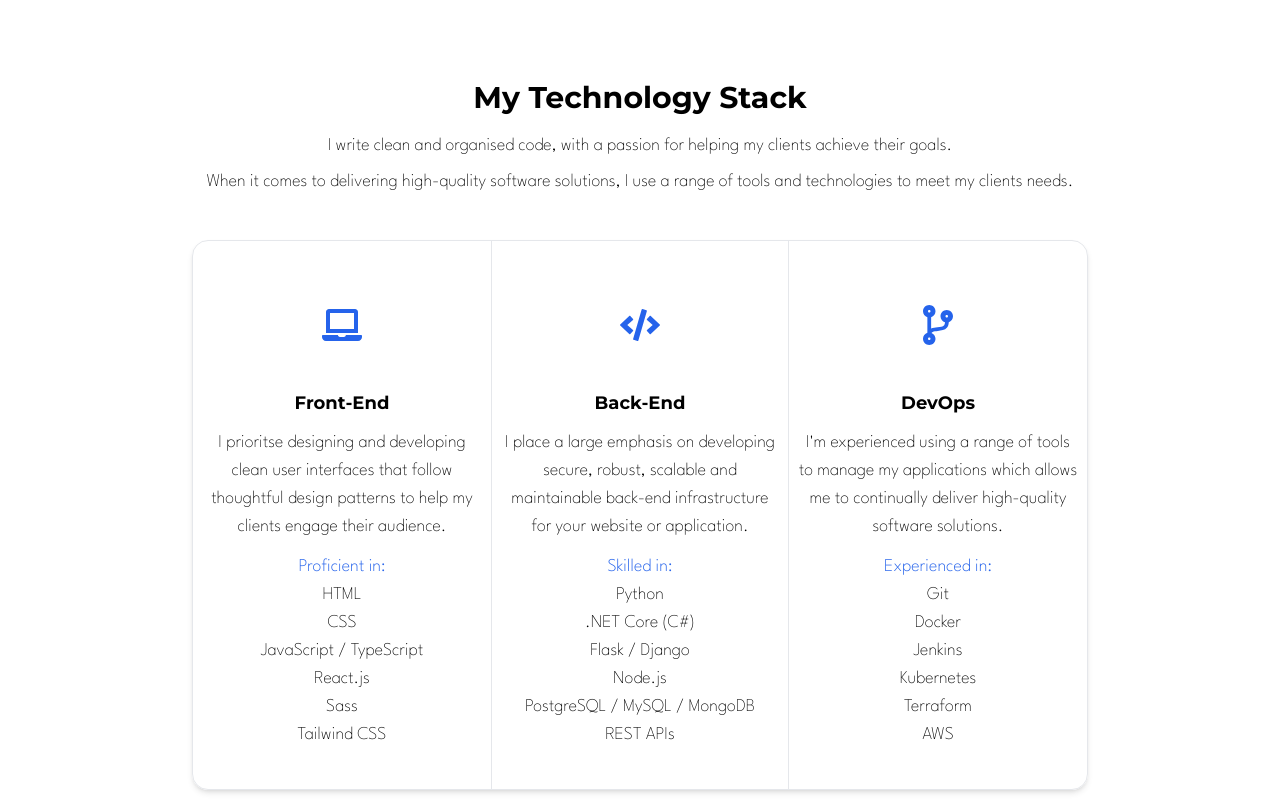
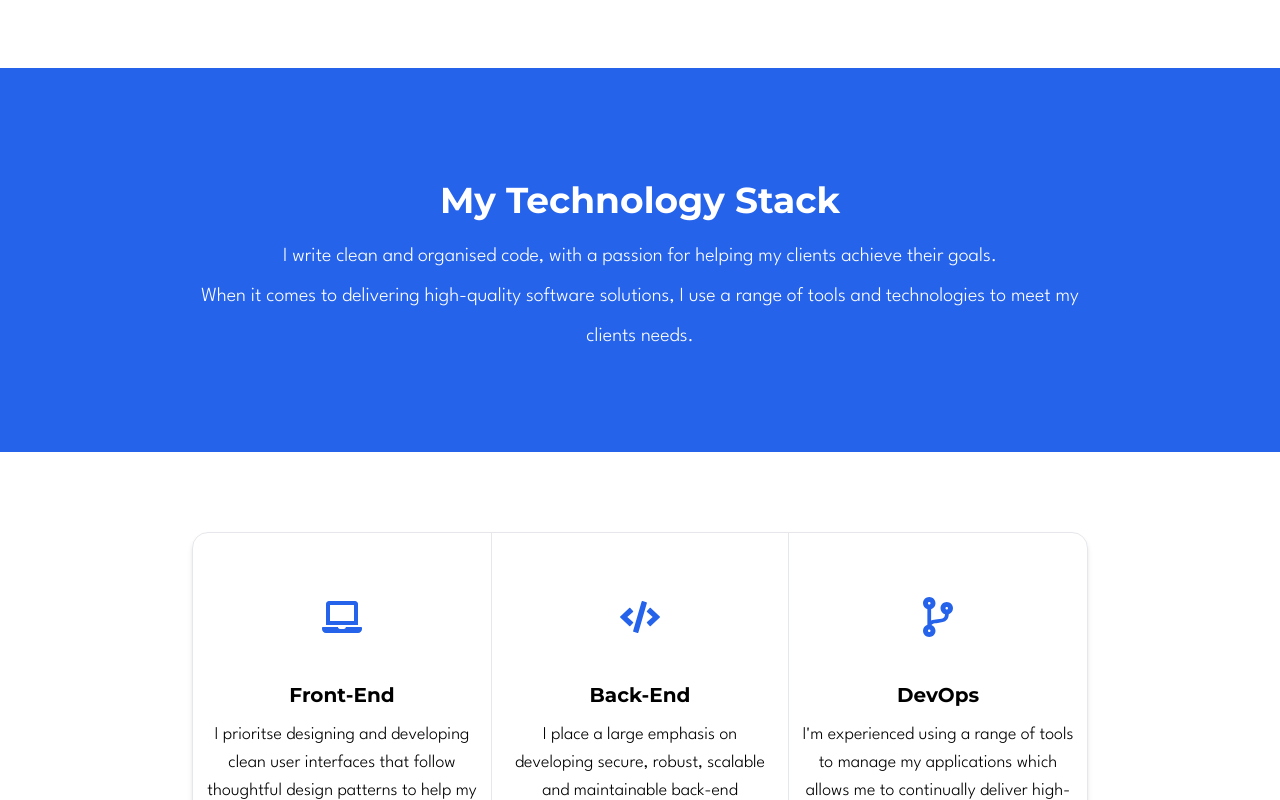
Before and after one commit to jkbeattie/jkbeattie.dev, a React (Create React App) app: page / in a window 1280 px wide. Shown: the part 800-1600 px from the top of the page. Built offline with nearby package versions, Linux system fonts and the light colour scheme.

Commit message:
feature: finalising the technology stack markup and styling

```diff
--- a/src/components/Hero.tsx
+++ b/src/components/Hero.tsx
@@ -5,7 +5,7 @@ import { Button } from './Button';
 
 function Hero() {
     return (
-        <div className="hero flex flex-col place-content-center">
+        <div className="hero flex flex-col place-content-center wrapper">
             <h1 className="text-5xl font-bold font-heading leading-tight">Hi, my name is <span className="text-blue-600">Jayden Beattie</span></h1>
             <h1 className="text-5xl font-bold font-heading leading-tight">
                 <Typical
--- a/src/components/Navbar.tsx
+++ b/src/components/Navbar.tsx
@@ -3,7 +3,7 @@ import Avatar from '../static/avatar.png'
 
 function Navbar() {
     return (
-        <div className='navbar mt-5 flex flew-row justify-between items-center'>
+        <div className='navbar mt-5 flex flew-row justify-between items-center wrapper'>
             <div className='avatar'>
                 <img src={Avatar} alt="jkbeattie.dev" />
             </div>
--- a/src/components/TechStack.tsx
+++ b/src/components/TechStack.tsx
@@ -2,11 +2,17 @@ import TechStackTable from "./TechStackTable"
 
 function TechStack() {
     return (
-        <div className="tech-stack flex flex-col items-center">
-            <h1 className="text-3xl font-bold font-heading leading-loose">My Technology Stack</h1>
-            <p className="text-lg font-thin font-main leading-loose">I write clean and organised code, with a passion for helping my clients achieve their goals.</p>
-            <p className="text-lg font-thin font-main leading-loose">When it comes to delivering high-quality software solutions, I use a range of tools and technologies to meet my clients needs.</p>
-            <TechStackTable />
+        <div className="tech-stack">
+            <div className="tech-stack-text text-center full-bleed bg-blue-600 text-white py-24">
+                <div className="wrapper">
+                    <h1 className="text-4xl font-bold font-heading leading-loose">My Technology Stack</h1>
+                    <p className="text-xl font-light font-main leading-loose">I write clean and organised code, with a passion for helping my clients achieve their goals.</p>
+                    <p className="text-xl font-light font-main leading-loose">When it comes to delivering high-quality software solutions, I use a range of tools and technologies to meet my clients needs.</p>
+                </div>
+            </div>
+            <div className="wrapper">
+                <TechStackTable />
+            </div>
         </div>
     )
 }
--- a/src/components/TechStackTable.tsx
+++ b/src/components/TechStackTable.tsx
@@ -5,10 +5,10 @@ function TechStackTable() {
         <div className="tech-stack-table grid grid-cols-3">
             <div className="tech-stack-column frontend">
                 <FaLaptop className='tech-stack-icon' />
-                <p className="font-heading font-bold text-lg mt-5">Front-End</p>
-                <p className="font-main font-thin text-lg text-center mx-2 my-3">I prioritse designing and developing clean user interfaces that follow thoughtful design patterns to help my clients engage their audience.</p>
-                <p className="font-main font-extralight text-lg text-center text-blue-600">Proficient in:</p>
-                <ul className="skills font-main font-thin text-lg text-center">
+                <p className="font-heading font-bold text-xl mt-5">Front-End</p>
+                <p className="font-main font-light text-lg text-center mx-3 my-3">I prioritse designing and developing clean user interfaces that follow thoughtful design patterns to help my clients engage their audience.</p>
+                <p className="font-main font-normal text-lg text-center text-blue-600 mt-8">Proficient in:</p>
+                <ul className="skills font-main font-light text-lg text-center">
                     <li>HTML</li>
                     <li>CSS</li>
                     <li>JavaScript / TypeScript</li>
@@ -19,10 +19,10 @@ function TechStackTable() {
             </div>
             <div className="tech-stack-column bordered backend">
                 <FaCode className='tech-stack-icon' />
-                <p className='font-heading font-bold text-lg mt-5'>Back-End</p>
-                <p className="font-main font-thin text-lg text-center mx-2 my-3">I place a large emphasis on developing secure, robust, scalable and maintainable back-end infrastructure for your website or application.</p>
-                <p className="font-main font-extralight text-lg text-center text-blue-600">Skilled in:</p>
-                <ul className="skills font-main font-thin text-lg text-center">
+                <p className='font-heading font-bold text-xl mt-5'>Back-End</p>
+                <p className="font-main font-light text-lg text-center mx-3 my-3">I place a large emphasis on developing secure, robust, scalable and maintainable back-end infrastructure for your website or application.</p>
+                <p className="font-main font-normal text-lg text-center text-blue-600 mt-8">Skilled in:</p>
+                <ul className="skills font-main font-light text-lg text-center">
                     <li>Python</li>
                     <li>.NET Core (C#)</li>
                     <li>Flask / Django</li>
@@ -33,10 +33,10 @@ function TechStackTable() {
             </div>
             <div className="tech-stack-column devops">
                 <FaCodeBranch className='tech-stack-icon' />
-                <p className='font-heading font-bold text-lg mt-5'>DevOps</p>
-                <p className="font-main font-thin text-lg text-center mx-2 my-3">I'm experienced using a range of tools to manage my applications which allows me to continually deliver high-quality software solutions.</p>
-                <p className="font-main font-extralight text-lg text-center text-blue-600">Experienced in:</p>
-                <ul className="skills font-main font-thin text-lg text-center">
+                <p className='font-heading font-bold text-xl mt-5'>DevOps</p>
+                <p className="font-main font-light text-lg text-center mx-3 my-3">I'm experienced using a range of tools to manage my applications which allows me to continually deliver high-quality software solutions.</p>
+                <p className="font-main font-normal text-lg text-center text-blue-600 mt-8">Experienced in:</p>
+                <ul className="skills font-main font-light text-lg text-center">
                     <li>Git</li>
                     <li>Docker</li>
                     <li>Jenkins</li>
--- a/src/styles/components/_techstack.sass
+++ b/src/styles/components/_techstack.sass
@@ -4,9 +4,7 @@
     width: 100%
 
 .tech-stack-table
-    width: 100%
-    @apply mt-10
-    @apply border border-gray-200 rounded-2xl shadow-md
+    @apply my-20 border border-gray-200 rounded-2xl shadow-md
 
 .tech-stack-column
     @apply flex flex-col items-center
--- a/src/styles/layouts/_wrapper.sass
+++ b/src/styles/layouts/_wrapper.sass
@@ -1,3 +1,6 @@
-.App
+.wrapper
     width: 70%
     margin: 0 auto
+
+.full-bleed
+    width: 100%
--- a/src/styles/styles.css
+++ b/src/styles/styles.css
@@ -1,58 +1,75 @@
 @import url("https://fonts.googleapis.com/css2?family=Montserrat:wght@100;200;300;400;500;600;700;800;900&display=swap");
 @import url("https://fonts.googleapis.com/css2?family=League+Spartan:wght@100;200;300;400;500;600;700;800;900&display=swap");
 .avatar {
-  @apply w-12 h-12; }
+  @apply w-12 h-12;
+}
 
 .primary {
   @apply py-3 mt-5 rounded-3xl w-52 font-main font-normal text-xl flex items-center place-content-center;
-  @apply bg-slate-900 text-white; }
+  @apply bg-slate-900 text-white;
+}
 .primary:hover {
-    @apply ring-2 ring-offset-2 ring-slate-900 ring-offset-white; }
+  @apply ring-2 ring-offset-2 ring-slate-900 ring-offset-white;
+}
 
 .secondary {
   @apply py-3 mt-5 rounded-3xl w-52 font-main font-normal text-xl flex items-center place-content-center;
-  @apply bg-slate-100 text-slate-700; }
+  @apply bg-slate-100 text-slate-700;
+}
 .secondary:hover {
-    @apply ring-2 ring-offset-2 ring-slate-900 ring-offset-white; }
+  @apply ring-2 ring-offset-2 ring-slate-900 ring-offset-white;
+}
 
 .hero {
   min-height: 100vh;
   height: 100vh;
-  width: 100%; }
+  width: 100%;
+}
 
 .nav-link {
   padding: 0 25px;
-  @apply text-gray-600 font-normal; }
+  @apply text-gray-600 font-normal;
+}
 .nav-link.active {
-    @apply font-bold text-black underline underline-offset-4 decoration-2 decoration-blue-600; }
+  @apply font-bold text-black underline underline-offset-4 decoration-2 decoration-blue-600;
+}
 .nav-link:hover {
-    @apply bg-slate-100 py-3 rounded-3xl; }
+  @apply bg-slate-100 py-3 rounded-3xl;
+}
 
 .tech-stack {
   min-height: 100vh;
   height: 100vh;
-  width: 100%; }
+  width: 100%;
+}
 
 .tech-stack-table {
-  width: 100%;
-  @apply mt-10;
-  @apply border border-gray-200 rounded-2xl shadow-md; }
+  @apply my-20 border border-gray-200 rounded-2xl shadow-md;
+}
 
 .tech-stack-column {
   @apply flex flex-col items-center;
-  @apply py-10; }
+  @apply py-10;
+}
 .tech-stack-column.bordered {
   border-left: 1px solid;
   border-right: 1px solid;
-    @apply border-gray-200; }
+  @apply border-gray-200;
+}
 
 .tech-stack-icon {
   @apply w-10 h-10 my-6;
-  @apply text-blue-600; }
+  @apply text-blue-600;
+}
 
-.App {
+.wrapper {
   width: 70%;
-  margin: 0 auto; }
+  margin: 0 auto;
+}
+
+.full-bleed {
+  width: 100%;
+}
 
 @tailwind base;
 @tailwind components;
```
Also changed, not shown: 1 other file (tests, documents, lock files or other folders). Lines whose indentation alone changed are shown as unchanged.
